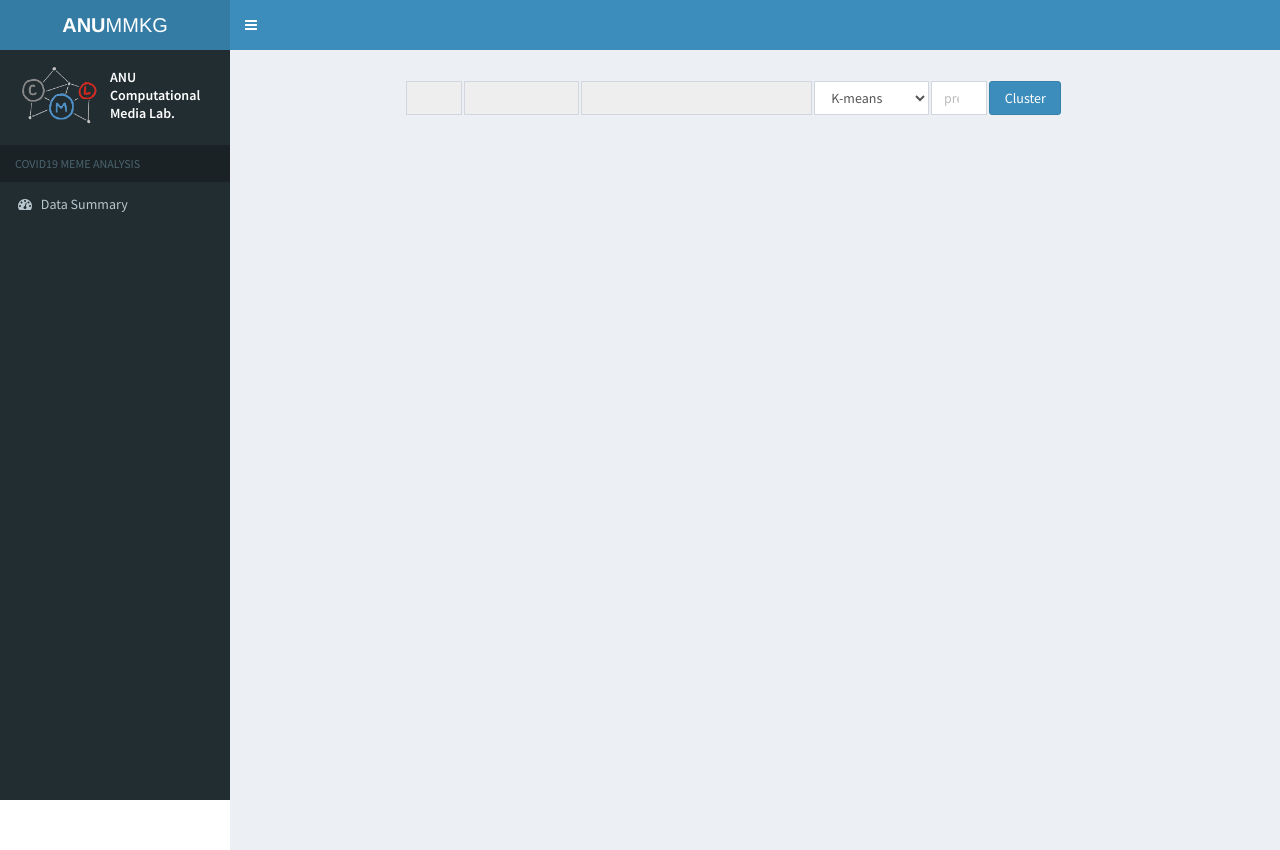
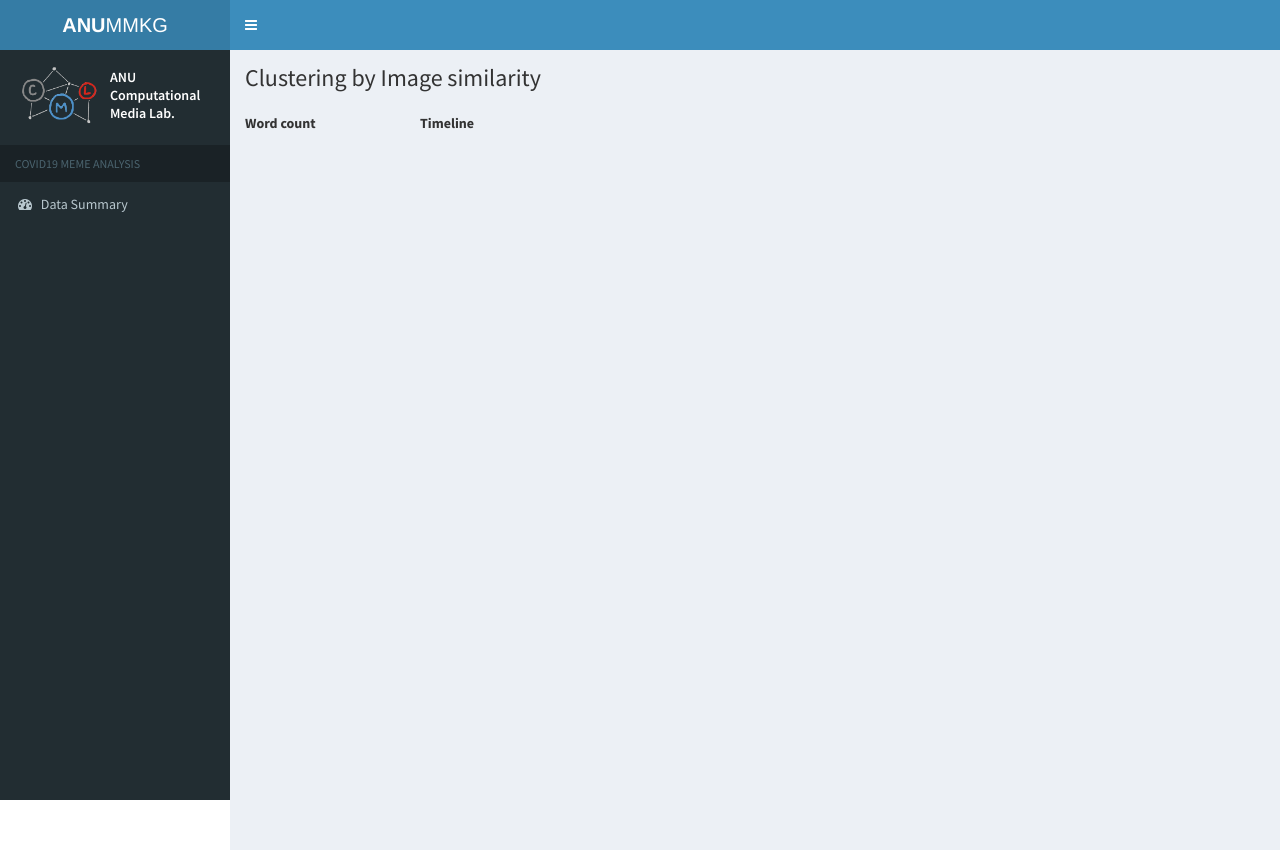
Before and after one commit to shinminjeong/memeanalysis, a Django app: template app/webapp/templates/cluster.html in a window 1280 px wide. Run offline with Django 3.2, Linux system fonts and the light colour scheme; the template is opened without the code that fills it, so the values that code supplies are empty; some libraries are stand-ins or nearby versions.

Commit message:
show images volumes over time, divide images into 2 groups

```diff
--- a/app/webapp/cached_page.py
+++ b/app/webapp/cached_page.py
@@ -3,7 +3,7 @@ class CachedPage:
     source = None
     keyword = None
     def save(self, ctype, source, keyword, pref, model, ncluster,
-                wc, tfidf, scores, images, imglabels):
+                wc, tfidf, scores, images, imglabels, timechart):
         self.source = source
         self.keyword = keyword
         self.pref = pref
@@ -16,6 +16,7 @@ class CachedPage:
         self.images = images
         self.imglabels = imglabels
         self.w2v_labels = None
+        self.timechart = timechart
 
     def get(self):
         c_idx = range(1, self.ncluster+1)
@@ -26,5 +27,6 @@ class CachedPage:
                 "pref": self.pref,
                 "model": self.model,
                 "ncluster": self.ncluster,
+                "times": self.timechart,
                 "words_images":zip(c_idx, numimages,
                     self.scores, self.images, self.imglabels)}
--- a/app/webapp/templates/cluster.html
+++ b/app/webapp/templates/cluster.html
@@ -9,49 +9,23 @@
       <div class="content-wrapper">
         <section class="content-header">
           <h1>
-            {% if type == "image" %}
-                Clustering by Image similarity
-            {% elif type == "text" %}
-                Clustering by Text similarity
-            {% endif %}
+              Clustering by Image similarity
           </h1>
         </section>
         <section class="content">
-          <div class="row" style="margin-bottom: 20px">
-            <div class="col-lg-2"></div>
-            <div class="col-lg-8">
-              <form role="form" action="." method="get">
-                <div class="row">
-                  <div class="col-lg-1" style="padding:1px">
-                    <input class="form-control uneditable" name="type" value="{{ type }}" readonly="readonly" />
-                  </div>
-                  <div class="col-lg-2" style="padding:1px">
-                    <input class="form-control uneditable" name="source" value="{{ s }}" readonly="readonly" />
-                  </div>
-                  <div class="col-lg-4" style="padding:1px">
-                    <input class="form-control uneditable" type="text" name="keyword" value="{{ key }}" readonly="readonly" />
-                  </div>
-                  <div class="col-lg-2" style="padding:1px">
-                    <select class="form-control" name="model">
-                        {% if model == "ap" %}
-                            <option value="ap" selected>Affinity Propatation</option>
-                            <option value="kmeans">K-means</option>
-                        {% else %}
-                            <option value="ap">Affinity Propatation</option>
-                            <option value="kmeans" selected>K-means</option>
-                        {% endif %}
-                    </select>
-                  </div>
-                  <div class="col-lg-1" style="padding:1px">
-                    <input class="form-control" type="number" name="pref" value="{{ pref }}" placeholder="pref" />
-                  </div>
-                  <div class="col-lg-2" style="padding:1px">
-                    <button class="btn btn-primary btn-form" type="submit" name="cluster" value="cluster">Cluster</button>
-                  </div>
-                </div>
-              </form>
+          <div class="row" style="margin-bottom: 10px;">
+            <div class="col-lg-2">
+              <h5><b>Word count</b></h5>
+              {% autoescape off %}
+              {% for t, c in wc %}
+                  {{ t }} ({{ c }})<br/>
+              {% endfor %}
+              {% endautoescape %}
             </div>
-            <div class="col-lg-2"></div>
+            <div class="col-lg-10">
+              <h5><b>Timeline</b></h5>
+              {% include 'page/timeline_chart.html' with values=times p=idx %}
+            </div>
           </div>
           {% include 'page/inner_cluster.html' with source=s keyword=key type=type ncluster=ncluster words_images=words_images %}
         </section>
--- a/app/webapp/templates/page/inner_cluster.html
+++ b/app/webapp/templates/page/inner_cluster.html
@@ -18,21 +18,12 @@
             <div class="col-lg-2">
               <b>Number of images:</b> {{ num }}<br/>
               <b>Average Distance from centoid:</b> {{ sc|floatformat:3 }}<br/><br/>
-              {% if type == "image" %}
               <b>Image Labels</b></br>
               {% autoescape off %}
               {% for t, c in imglabels %}
                   {{ t }} ({{ c|floatformat:1 }}%)<br/>
               {% endfor %}
               {% endautoescape %}
-              {% elif type == "text" %}
-                <b>WC &#8745; TF-IDF</b></br>
-                {% autoescape off %}
-                {% for t, c in imglabels %}
-                    {{ t }} ({{ c }})<br/>
-                {% endfor %}
-                {% endautoescape %}
-              {% endif %}
             </div>
             <div class="col-lg-10">
               <div class="image-cluster box box-solid bg-gray">
@@ -45,7 +36,6 @@
           <div class="overlay">
             <i class="fa fa-refresh fa-spin"></i>
           </div>
-          <!-- {% include 'page/more_info.html' with wc=wc tf=tf label=label times=times idx=idx %} -->
         </div>
       </div>
     </div><!-- /.nav-tabs-custom -->
--- /dev/null
+++ b/app/webapp/templates/page/timeline_chart.html
@@ -0,0 +1,66 @@
+<head>
+    <script type='text/javascript'>
+        google.charts.setOnLoadCallback(drawTimelineChart);
+        function drawTimelineChart() {
+            var data = new google.visualization.DataTable();
+            data.addColumn('date', 'Date');
+            data.addColumn('number', 'This cluster');
+            data.addColumn('number', 'Else');
+
+            timedata = {{ values|safe }};
+            for(var i in timedata) {
+		        data.addRow([new Date(timedata[i][0]), timedata[i][1], timedata[i][2]]);
+            }
+
+            var chart = new google.visualization.ChartWrapper({
+                chartType: 'ColumnChart',
+                containerId: 'chart_timeline_{{ p }}',
+
+                options: {
+                    height: 140,
+                    legend: { position: 'top' },
+                    bar: {groupWidth: '100%'},
+                    colors: ['#002699', '#ccd9ff'],
+                    chartArea: {
+                        top: 20,
+                        left: 30,
+                        width: '90%',
+                        height: '80%'
+                    },
+                    isStacked: true,
+                }
+            });
+
+            var control = new google.visualization.ControlWrapper({
+                controlType: 'ChartRangeFilter',
+                containerId: 'control_div_{{ p }}',
+                options: {
+                    filterColumnIndex: 0,
+                    ui: {
+                        chartOptions: {
+                            height: 40,
+                            colors: ['#002699', '#ccd9ff'],
+                            chartArea: {
+                                left: 30,
+                                height: 20,
+                                width: '90%'
+                            },
+                            hAxis : { textPosition:'out'}
+                        }
+                    }
+                }
+            });
+
+            var dashboard = new google.visualization.Dashboard(document.querySelector('#dashboard_div'));
+            dashboard.bind([control], [chart]);
+            dashboard.draw(data);
+        }
+        $(window).resize(function(){
+          drawTimelineChart();
+        });
+    </script>
+</head>
+<body>
+    <div id='chart_timeline_{{ p }}' class="chart"></div>
+    <div id="control_div_{{ p }}" class="chart"></div>
+</body>
--- a/app/webapp/urls.py
+++ b/app/webapp/urls.py
@@ -4,11 +4,11 @@ from . import views
 
 urlpatterns = [
     #url(r'^$', views.main, name='main'),
-    url(r'^$', views.search, name='search'),
+    url(r'^$', views.cluster, name='cluster'),
     url(r'^media/$', views.media, name='media'),
-    url(r'^download/$', views.download, name='download'),
-    url(r'^cluster/$', views.cluster, name='cluster'),
-    url(r'^cluster/more/$', views.cluster_more, name='cluster_more'),
+    # url(r'^download/$', views.download, name='download'),
+    # url(r'^cluster/$', views.cluster, name='cluster'),
+    # url(r'^cluster/more/$', views.cluster_more, name='cluster_more'),
     # url(r'^cluster/json/', views.cluster_json, name='cluster_json'),
     # url(r'^cluster/info/$', views.info, name='info'),
 ]
```
Also changed, not shown: app/webapp/models.py (+1 -7 lines), app/webapp/views.py (+18 -26 lines), 1 other file. Lines whose indentation alone changed are shown as unchanged.
